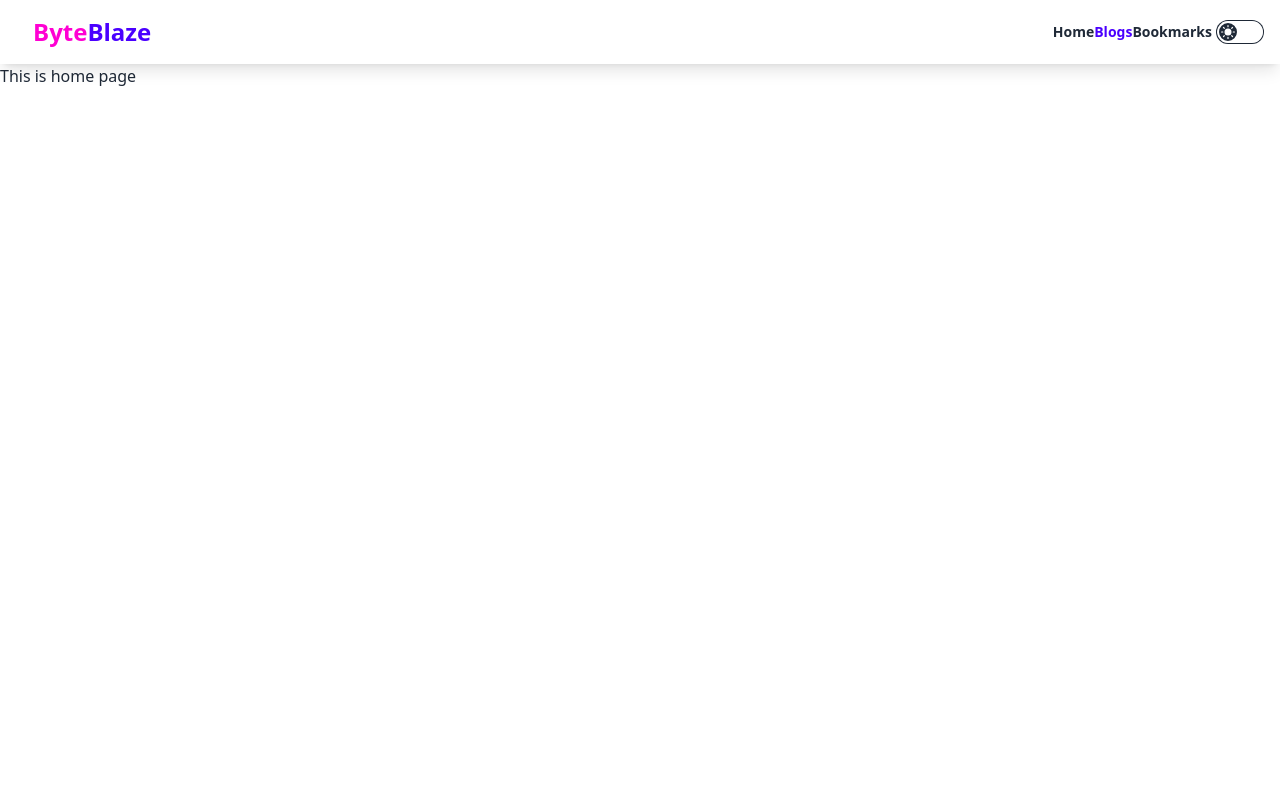
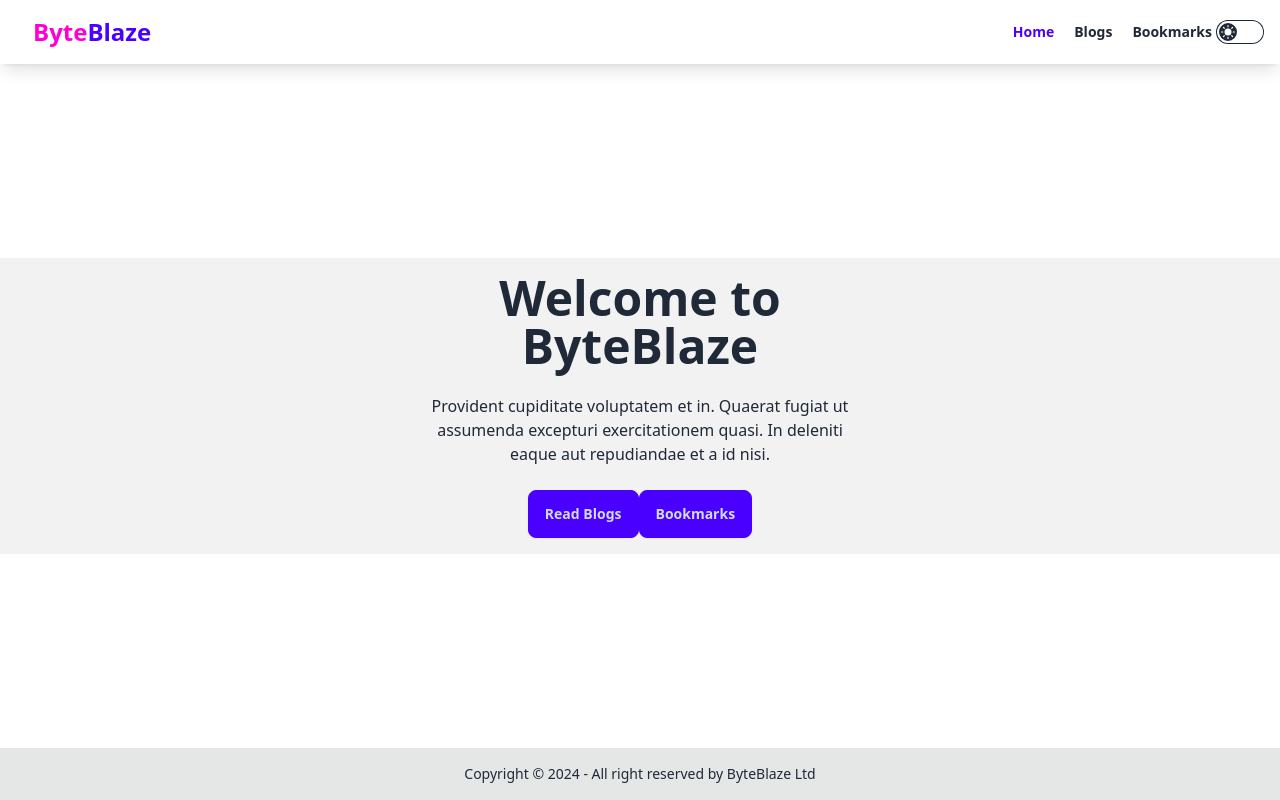
Before and after one commit to SohelShahid117/ph-9-M-8-Conceptual-A-8-ByteBlaze, a React (Vite) app: page / in a window 1280 px wide. Built offline with nearby package versions, Linux system fonts and the light colour scheme.

Commit message:
start from 5 min part-3 hero section

```diff
--- a/src/Layout/MainLayout.jsx
+++ b/src/Layout/MainLayout.jsx
@@ -4,6 +4,7 @@ import Blogs from "../pages/Blogs";
 import Bookmarks from "./../pages/Bookmarks";
 import Navbar from "../components/Navbar";
 import { Outlet } from "react-router-dom";
+import Footer from "../components/Footer";
 
 const MainLayout = () => {
   return (
@@ -11,11 +12,20 @@ const MainLayout = () => {
       <div className="h-16">
         <Navbar></Navbar>
       </div>
+
       {/* <Home></Home>
       <Blogs></Blogs>
       <Bookmarks></Bookmarks> */}
+
       {/* blank dynamic packet */}
-      <Outlet></Outlet>
+      {/* <Outlet></Outlet> */}
+      {/* <div className="min-h-screen"> */}
+      <div className="min-h-[calc(100vh-116px)]">
+        <Outlet></Outlet>
+      </div>
+
+      {/* footer */}
+      <Footer></Footer>
     </div>
   );
 };
--- /dev/null
+++ b/src/components/Footer.jsx
@@ -0,0 +1,13 @@
+import React from "react";
+
+const Footer = () => {
+  return (
+    <footer className="footer footer-center p-4 bg-base-300 text-base-content">
+      <aside>
+        <p>Copyright © 2024 - All right reserved by ByteBlaze Ltd</p>
+      </aside>
+    </footer>
+  );
+};
+
+export default Footer;
--- /dev/null
+++ b/src/components/Hero.jsx
@@ -0,0 +1,22 @@
+import React from "react";
+
+const Hero = () => {
+  return (
+    <div className="hero bg-base-200">
+      <div className="hero-content text-center">
+        <div className="max-w-md">
+          <h1 className="text-5xl font-bold">Welcome to ByteBlaze</h1>
+          <p className="py-6">
+            Provident cupiditate voluptatem et in. Quaerat fugiat ut assumenda
+            excepturi exercitationem quasi. In deleniti eaque aut repudiandae et
+            a id nisi.
+          </p>
+          <button className="btn btn-primary">Read Blogs</button>
+          <button className="btn btn-primary">Bookmarks</button>
+        </div>
+      </div>
+    </div>
+  );
+};
+
+export default Hero;
--- a/src/components/Navbar.jsx
+++ b/src/components/Navbar.jsx
@@ -1,5 +1,5 @@
 import React, { useEffect, useState } from "react";
-import { Link } from "react-router-dom";
+import { Link, NavLink } from "react-router-dom";
 
 const Navbar = () => {
   const [theme, setTheme] = useState("light");
@@ -27,17 +27,20 @@ const Navbar = () => {
   return (
     <div className="navbar bg-base-100 shadow-lg px-4 fixed z-10">
       <div className="flex-1">
-        <a className="btn btn-ghost text-2xl gap-0 text-secondary normal-case">
+        <Link
+          to="/"
+          className="btn btn-ghost text-2xl gap-0 text-secondary normal-case"
+        >
           Byte<span className="text-primary">Blaze</span>
-        </a>
+        </Link>
       </div>
       <div className="flex-none">
-        <ul className="menu menu-horizontal px-1">
+        <ul className="menu menu-horizontal px-1 flex gap-5">
           {/* <li className="font-bold">
             <a>Home</a>
           </li> */}
 
-          <Link to="/" className="font-bold">
+          {/* <Link to="/" className="font-bold">
             Home
           </Link>
           <Link to="/blogs" className="font-bold text-primary">
@@ -45,7 +48,32 @@ const Navbar = () => {
           </Link>
           <Link to="/bookmarks" className="font-bold">
             Bookmarks
-          </Link>
+          </Link> */}
+
+          <NavLink
+            to="/"
+            className={({ isActive }) =>
+              isActive ? "text-primary font-bold" : "font-bold"
+            }
+          >
+            Home
+          </NavLink>
+          <NavLink
+            to="/blogs"
+            className={({ isActive }) =>
+              isActive ? "text-primary font-bold" : "font-bold"
+            }
+          >
+            Blogs
+          </NavLink>
+          <NavLink
+            to="/bookmarks"
+            className={({ isActive }) =>
+              isActive ? "text-primary font-bold" : "font-bold"
+            }
+          >
+            Bookmarks
+          </NavLink>
 
           {/* <li className="font-bold text-primary">
             <a>Blogs</a>
--- a/src/pages/Home.jsx
+++ b/src/pages/Home.jsx
@@ -1,5 +1,6 @@
 import React from "react";
 import Navbar from "../components/Navbar";
+import Hero from "../components/Hero";
 
 const Home = () => {
   return (
@@ -7,7 +8,10 @@ const Home = () => {
       {/* <div className="h-16">
         <Navbar></Navbar>
       </div> */}
-      <h2>This is home page</h2>
+      <div className="flex flex-col items-center justify-center min-h-[calc(100vh-116px)]">
+        <Hero></Hero>
+      </div>
+      {/* <h2>This is home page</h2> */}
     </div>
   );
 };
```
